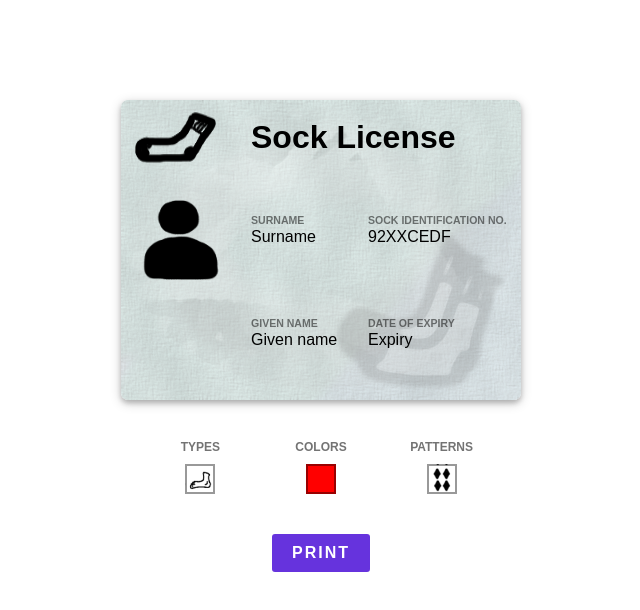
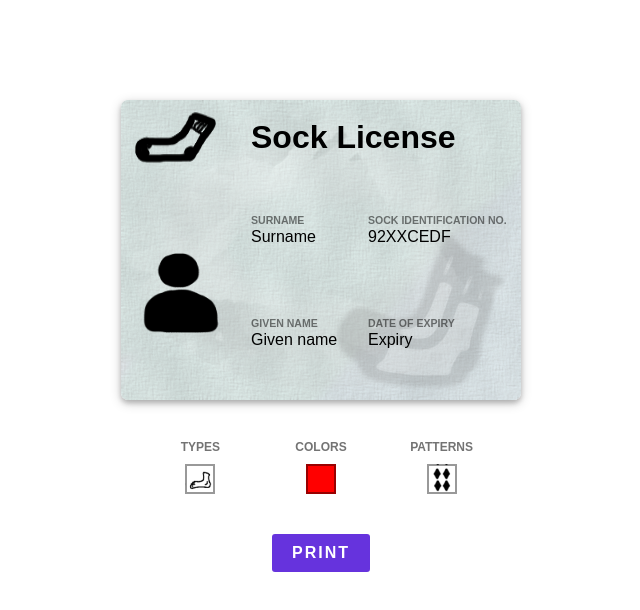
Before and after one commit to enoy19/sock-license, an Angular app: page / in a window 1280 px wide. Shown: the top 610 px of the page, without its empty margins (319-959 px from the left). Built offline with nearby package versions, Linux system fonts and the light colour scheme.

Commit message:
Center the user image

```diff
--- a/src/app/license/license.component.scss
+++ b/src/app/license/license.component.scss
@@ -37,6 +37,11 @@
     display: flex;
     flex: 1;
 
+    .left {
+        display: flex;
+        align-items: center;
+    }
+
     .right {
         display: flex;
         flex-wrap: wrap;
```
